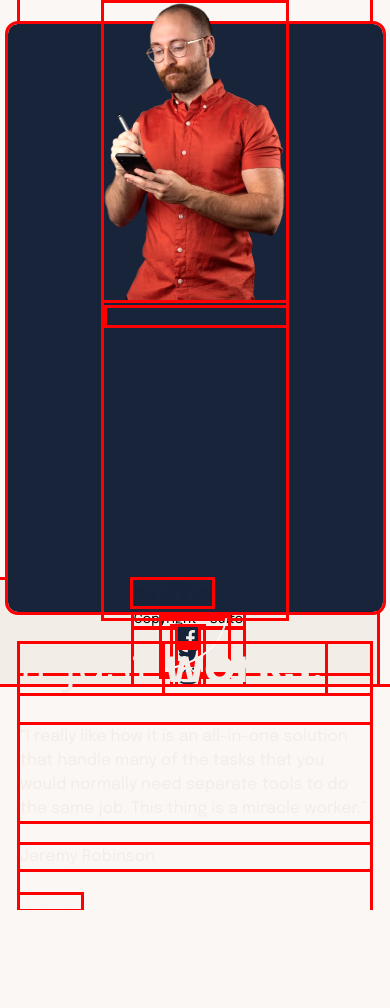
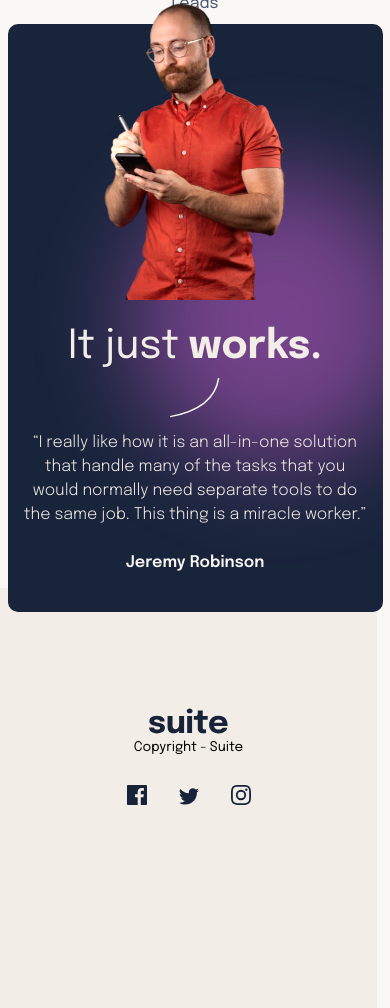
Before and after one commit to EAguayodev/suite-landing-page-main, a plain HTML site: page index.html in a window 390 px wide. Shown: the part 983-1991 px from the top of the page. Before the commit the page ends 1893 px from the top, so only its background shows below. Drawn offline with Linux system fonts and the light colour scheme.

Commit message:
mobile layout adjustments testing

```diff
--- a/css/main.css
+++ b/css/main.css
@@ -4,7 +4,7 @@
     box-sizing: border-box;
     margin: 0;
     padding: 0;
-    outline: 3px solid red;
+    /* outline: 3px solid red; */
 }
 
 :root {
@@ -17,10 +17,11 @@
     --sandy-brown: hsl(31, 100%, 65%);
 }
 
-body{
+body {
     background-color: var(--whitesmoke);
     font-family: "Epilogue", sans-serif;
     max-width: 100%;
+    width: 100%;
 }
 
 .rs-nav {
@@ -47,7 +48,7 @@ body{
     color: var(--black);
 }
 
-.btn-request-1:hover{
+.btn-request-1:hover {
     background-color: var(--black);
     color: var(--linen);
 }
@@ -59,7 +60,7 @@ body{
     left: 7rem;
 }
 
-.btn-request-2:hover{
+.btn-request-2:hover {
     background: linear-gradient(150deg, hsl(292, 76%, 54%) 0%, hsl(31, 100%, 65%) 100%);
 }
 
@@ -69,7 +70,7 @@ body{
     align-items: center;
 }
 
-.solutions-row h1{
+.solutions-row h1 {
     color: var(--black);
     font-size: 4.5rem;
     font-weight: 400;
@@ -79,12 +80,12 @@ body{
     left: 7rem;
 }
 
-.solutions-row h2{
+.solutions-row h2 {
     font-size: 3rem;
     margin-bottom: 0.1em;
 }
 
-.solutions-row p{
+.solutions-row p {
     color: var(--dimgray);
     line-height: 1.5rem;
     width: 21.875rem;
@@ -94,7 +95,7 @@ body{
 }
 
 
-.solutions-row span{
+.solutions-row span {
     font-weight: bold;
 }
 
@@ -104,7 +105,7 @@ body{
     width: 17.938rem;
 }
 
-.hero-portrait{
+.hero-portrait {
     position: relative;
     top: 3rem;
     right: 3.5rem;
@@ -113,31 +114,34 @@ body{
 
 .business-box {
     position: relative;
-    left: 8rem;
+    left: 3rem;
 
 }
 
-.business-box p{
+.business-box p {
     color: var(--dimgray);
     position: relative;
     left: 0;
 }
+
 .testimonial-content-row {
     background-image: url(../assets/pattern-blur.svg);
     background-repeat: no-repeat;
-    background: var(--black);
+    background-position: left center;
+    background-color: var(--black);
     display: flex;
     justify-content: space-around;
     align-items: center;
     margin: 0 auto;
     height: 34.063rem;
     width: 69.313rem;
+    max-width: 100%;
     border-radius: 0.625rem;
     position: relative;
     top: 18rem;
 }
 
-.testimonial-content-row h3{
+.testimonial-content-row h3 {
     color: var(--linen);
     font-size: 3rem;
     font-weight: 400;
@@ -145,7 +149,7 @@ body{
     top: -2rem;
 }
 
-.testimonial-content-row span{
+.testimonial-content-row span {
     font-weight: bold;
 }
 
@@ -154,10 +158,20 @@ body{
     width: 21.875rem;
     line-height: 1.5rem;
     margin-bottom: 1.5rem;
+    font-weight: 300;
 }
 
-.testimonial-content-row small{
+.testimonial-content-row,
+p.testimonial-name {
     color: var(--whitesmoke);
+    font-weight: 600;
+    margin-bottom: 0.5rem;
+}
+
+.testimonial-content-row,
+small.testimonial-company {
+    color: var(--linen);
+    font-weight: 300;
 }
 
 .testimonial-img {
@@ -165,51 +179,56 @@ body{
     top: -1.3rem;
 }
 
-.hero-landscape{
+.hero-landscape {
     display: none;
 }
 
-footer{
+footer {
     background-color: var(--linen);
     height: 29rem;
     display: flex;
     justify-content: space-around;
-    align-items: flex-end;
+    align-items: end;
 }
 
-.row{
+.row {
     display: flex;
-    justify-content: space-between;
+    justify-content: space-around;
     align-items: center;
+    margin-bottom: 3rem;
+    width: 100%;
 }
 
-.icon-social{
+.icon-social {
     cursor: pointer;
-    margin: 0 5px;
+    margin: 0 15px;
 }
 
-.icon-social:hover{
+.icon-social:hover {
     fill: var(--dimgray);
 }
 
 /* Tablet Styles */
 @media(max-width: 64rem) {
-
-    .solutions-row{
+    .solutions-row {
         flex-wrap: wrap;
     }
 
-    .testimonial-content-row{
+    .testimonial-content-row {
         flex-direction: column;
         height: 42.75rem;
         width: 90%;
     }
 
-    .hero-landscape{
+    .testimonial-content-row h3 {
+        font-size: 2.5rem;
+    }
+
+    .hero-landscape {
         display: none;
     }
 
-    .business-box{
+    .business-box {
         display: flex;
         align-items: end;
         position: relative;
@@ -218,51 +237,69 @@ footer{
         text-align: center;
     }
 
-    footer{
+    footer {
         width: 100%;
     }
 }
 
 /* Mobile Styles */
 @media(max-width: 25.75rem) {
-    .curve-1{
+    .logo {
+        position: relative;
+        right: 0rem;
+        top: 1rem;
+    }
+
+    .curve-1 {
         position: relative;
         left: 10rem;
+        top: 2rem;
         width: 9.467rem;
     }
-    .btn-request-2{
+
+    .btn-request-1{
+        width: 11.375rem;
+        position: relative;
+        top: 1.2rem;
+    }
+
+    .btn-request-2 {
         position: relative;
         left: 0;
         top: 0;
     }
 
-    .hero-landscape{
+    .hero-landscape {
         display: block;
         position: relative;
         top: 2rem;
     }
-    .solutions-row h1{
+
+    .solutions-row h1 {
         position: relative;
         left: 0;
+        top: 2rem;
     }
 
-    .business-box{
+    .business-box {
         flex-direction: column;
         text-align: center;
         left: 0;
         top: 4rem;
     }
 
-    .solutions-row p{
+    .solutions-row p {
         position: relative;
         left: 0;
+        top: 1.5rem;
     }
-    .solutions-row{
+
+    .solutions-row {
         flex-direction: column;
         justify-content: space-between;
     }
 
-    .solutions-row h1{
+    .solutions-row h1 {
         font-size: 2.375rem;
         width: 21.438rem;
     }
@@ -274,27 +311,50 @@ footer{
         top: 2rem;
     }
 
-    .testimonial-img{
+    .testimonial-content-row h3 {
+        top: -21rem;
+        font-size: 2.5rem;
+        text-align: center;
+    }
+
+    .curve-2 {
+        position: relative;
+        top: -15rem;
+    }
+
+    .testimonial-content-row p {
+        top: -17rem;
+        text-align: center;
+        position: relative;
+        width: 21.438rem;
+    }
+
+    .testimonial-img {
         width: 100%;
         height: 50%;
     }
 
-    .hero-portrait{
+    .hero-portrait {
         display: none;
     }
 
-    footer{
+    footer {
         width: 23.563rem;
-        height: 100%;
+        height: 26.25rem;
+        justify-content: center;
+        align-items: center;
     }
 
-    .row{
+    .row {
         flex-direction: column;
     }
 
-    .icon-social{
-        display: flex;
-        flex-direction: column;
+    .curve-2 {
+        width: 3.079rem;
+    }
+
+    .icon-social {
         justify-content: space-around;
+        margin: 30px 14px;
     }
 }
--- a/index.html
+++ b/index.html
@@ -75,8 +75,8 @@
   <div class="testimonial-content-row">
     <div>
       <picture>
-        <source media="(min-width: 48rem)" srcset="assets/image-jeremy-large.webp">
-        <!-- <source media="(max-width: 78rem)" srcset="assets/image-jeremy-small@2x.webp"> -->
+        <source media="(min-width: 58rem)" srcset="assets/image-jeremy-large.webp">
+        <source media="(min-width: 38rem)" srcset="assets/image-jeremy-small@2x.webp">
         <source media="(min-width: 30rem)" srcset="assets/image-jeremy-small.webp">
         <img class="testimonial-img" src="assets/image-jeremy-large.webp" alt="Jeremy Robinson">
       </picture>
@@ -90,7 +90,7 @@
         the tasks that you would normally need separate tools to do the same
         job. This thing is a miracle worker.”</p>
       <p class="testimonial-name">Jeremy Robinson</p>
-      <small class="testimonial-company">CMO, Fylo</small>
+      <small class="testimonial-company">CMO, FYLO</small>
     </div>
   </div>
   <!-- testimonial section end -->
@@ -100,7 +100,7 @@
       <div class="row">
         <div>
           <a href="index.html">
-          <img class="logo" src="assets/logo.svg" alt="Suite logo footer">
+            <img class="footer-logo" src="assets/logo.svg" alt="Suite logo footer">
           </a>
         </div>
         <div>
```
Lines whose indentation alone changed are shown as unchanged.
